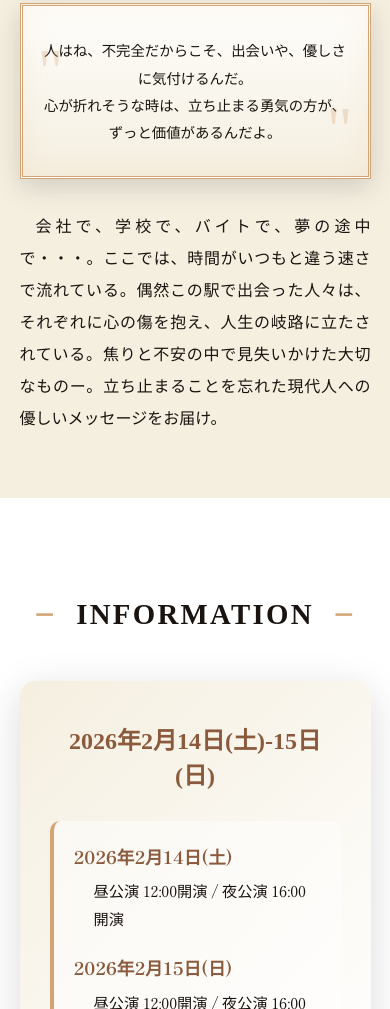
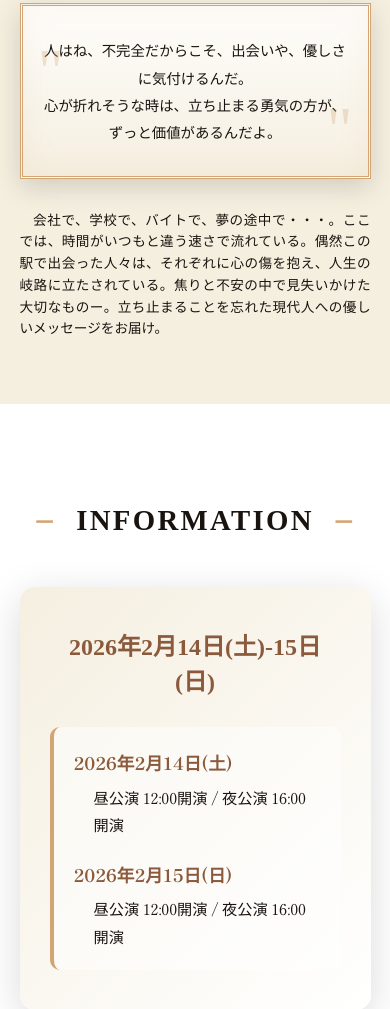
Before and after one commit to act-pit/jikokuhyo-station, a plain HTML site: page index.html in a window 390 px wide. Shown: the part 2060-3069 px from the top of the page. Drawn offline with nearby package versions, Linux system fonts and the light colour scheme; a web font is replaced by a local one.

Commit message:
文字サイズ調整

```diff
--- a/index.html
+++ b/index.html
@@ -1576,11 +1576,18 @@
         /* Responsive */
         @media (max-width: 768px) {
             .story-quote {
-                white-space: normal;
-                line-height: 1.9;
-                padding: 30px 20px;
-                font-size: 0.9rem;
-            }
+            white-space: normal;
+            line-height: 1.9;
+            padding: 30px 20px;
+            font-size: 0.9rem;
+            }
+
+            .story-text {
+                font-size: 0.85rem;
+                line-height: 1.6;
+                }
+            }
+
 
             .hero {
                 height: 90vh;
@@ -1727,7 +1734,6 @@
             .profile-sns {
                 flex-direction: column;
             }
-        }
     </style>
 </head>
 <body>
```
